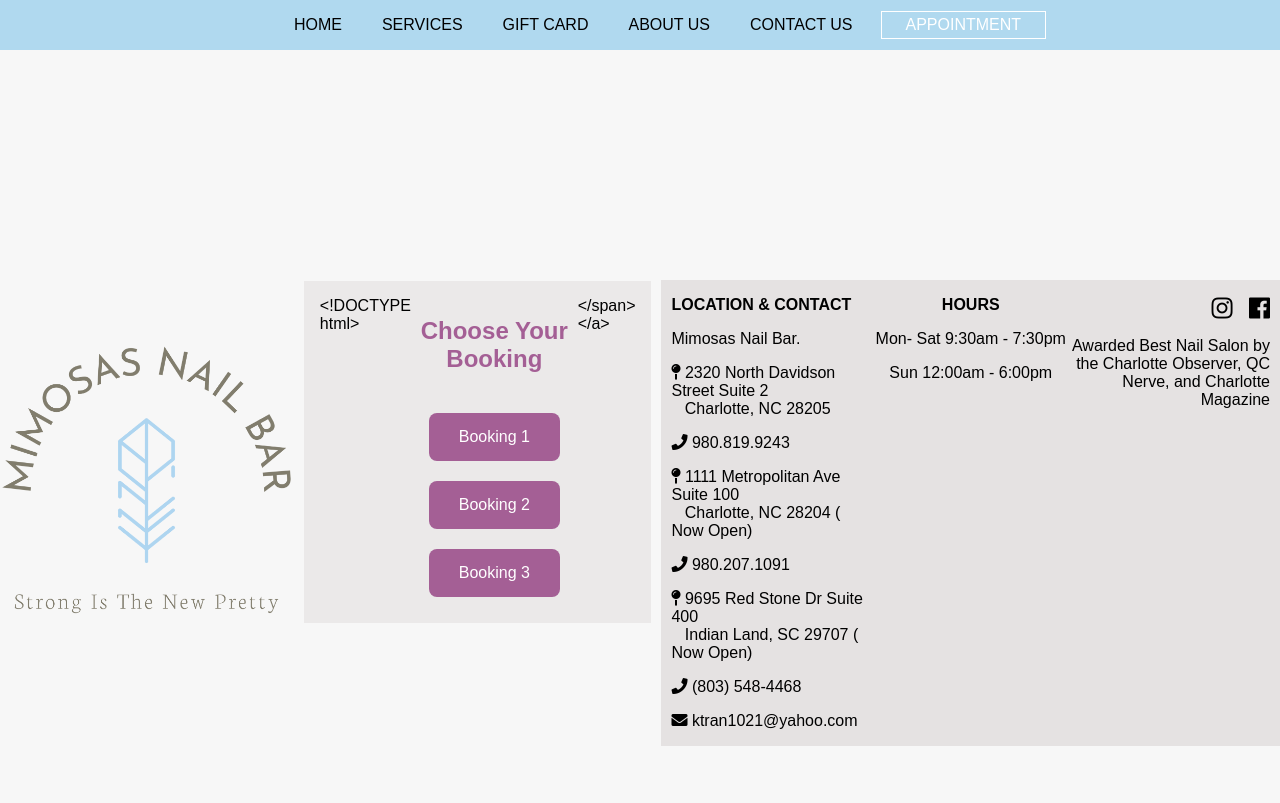
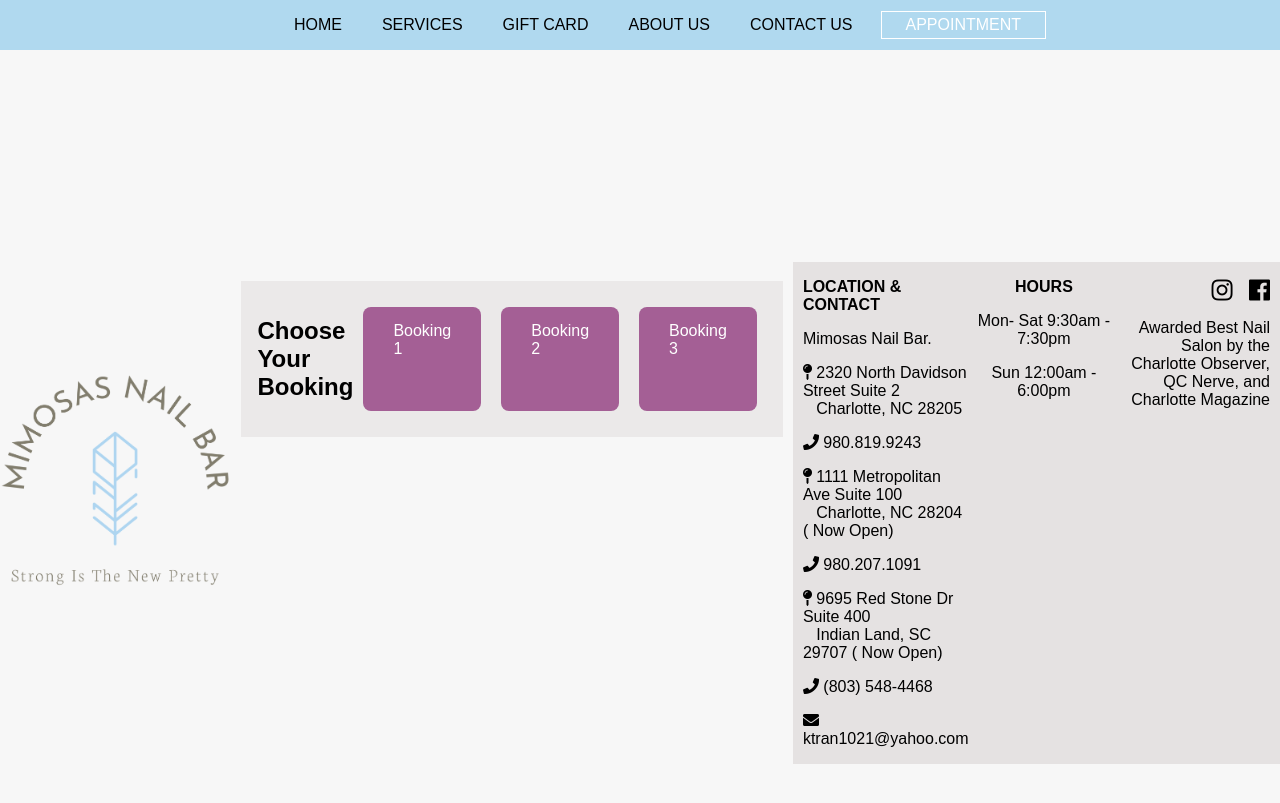
Before and after one commit to mimosasnailbar/mimosas, a Jekyll site: the page built from booking.md, in a window 1280 px wide. Shown: the top 803 px of the page. Built offline with Jekyll 4.4.1, drawn with Linux system fonts in a browser that asks for light colours; nearby versions of some CDN libraries.

Commit message:
Updated 1 file via CloudCannon.

```diff
--- a/booking.md
+++ b/booking.md
@@ -5,12 +5,11 @@
     <div id="imageToggle">
         <div class="home__image" v-bind:style="{ backgroundImage: `url('${src}')` }">
             <div class="home__buttons">
-                <!DOCTYPE html>
-<html lang="en">
-<head>
-  <meta charset="UTF-8">
-  <title>Booking Options</title>
-  <meta name="viewport" content="width=device-width, initial-scale=1.0">
+                  <h1>Choose Your Booking</h1>
+    <a href="https://liamnailspa2kevinelifenailspa6100.simplepos.us/" class="btn-booking" target="_blank">Booking 1</a>
+    <a href="https://example.com/booking2" class="btn-booking" target="_blank">Booking 2</a>
+    <a href="https://example.com/booking3" class="btn-booking" target="_blank">Booking 3</a>
+  </div>
   <style>
     body {
       font-family: Arial, sans-serif;
@@ -54,17 +53,3 @@
       }
     }
   </style>
-</head>
-<body>
-
-  <div class="booking-buttons">
-    <h1>Choose Your Booking</h1>
-    <a href="https://liamnailspa2kevinelifenailspa6100.simplepos.us/" class="btn-booking" target="_blank">Booking 1</a>
-    <a href="https://example.com/booking2" class="btn-booking" target="_blank">Booking 2</a>
-    <a href="https://example.com/booking3" class="btn-booking" target="_blank">Booking 3</a>
-  </div>
-
-</body>
-</html>
-
-</span></a>
```
